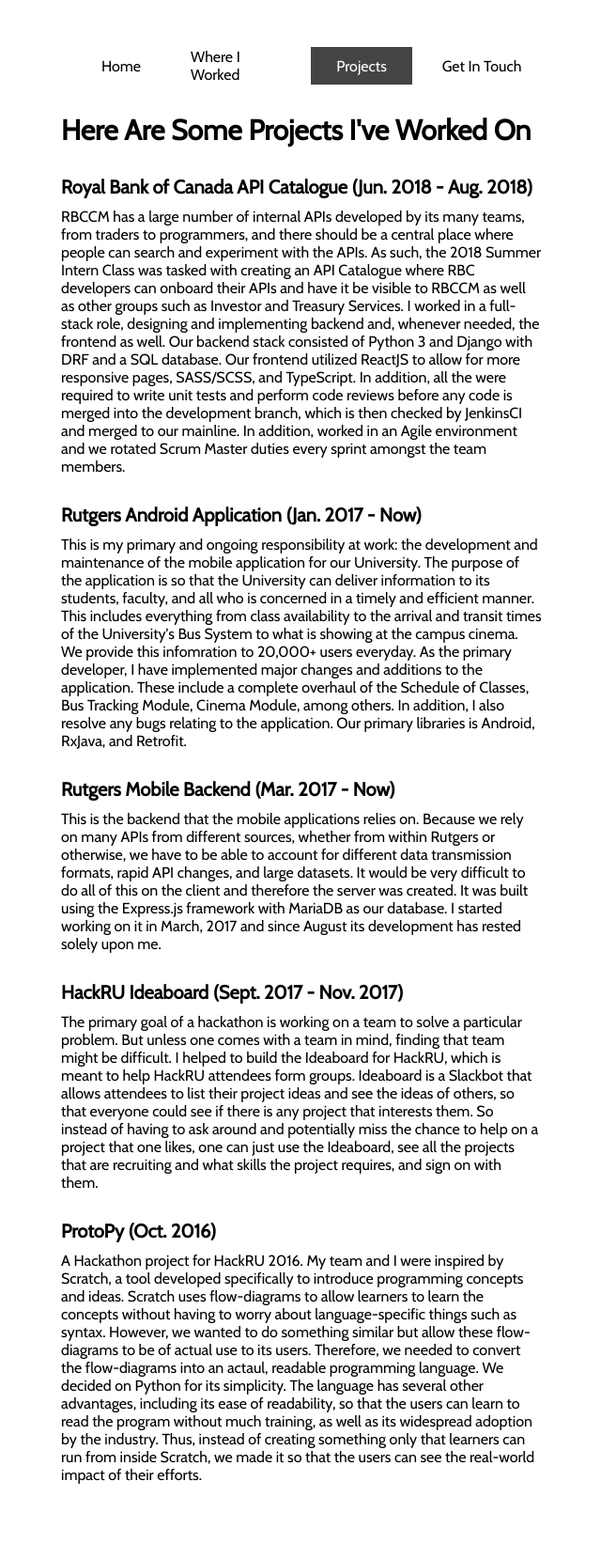
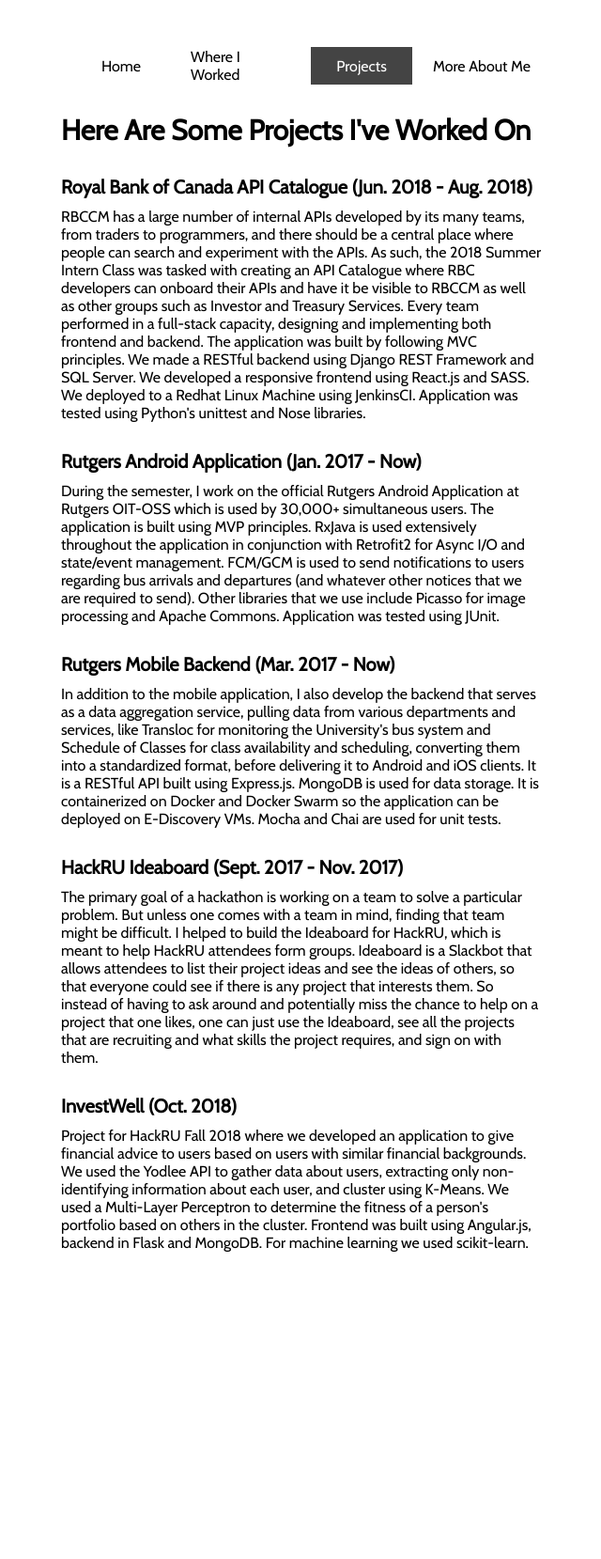
Before and after one commit to ruizha/website, a Flask app: page /projects in a window 1280 px wide. Shown: the whole page at 94% size, without its empty margins (319-959 px from the left). After the commit the page ends 1332 px from the top, so only its background shows below. Run offline with Flask 2, Linux system fonts and the light colour scheme; some libraries are stand-ins or nearby versions.

Commit message:
Edits to project.html, work.html, and resume links

```diff
--- a/main.py
+++ b/main.py
@@ -40,7 +40,7 @@ navbar_items = [
     NavbarItem("home", "Home"),
     NavbarItem("work", "Where I Worked"),
     NavbarItem("projects", "Projects"),
-    NavbarItem("contact", "Get In Touch")
+    NavbarItem("contact", "More About Me")
 ]
 
 navbar_collection = NavbarItemCollection(navbar_items)
@@ -77,7 +77,7 @@ tools = [
 lfj_subtitles = [
     'Looking for job',
     '"...a fine choice" ~ everyone',
-    '<span><a class=\'text-link\' href="https://www.dropbox.com/s/6deebimrtioij1g/RuiZhang_Resume_Aug2018-Flattened.pdf?dl=1" style="text-decoration: none;">Here\'s my resume</a></span>',
+    '<span><a class=\'text-link\' href="https://www.dropbox.com/s/nvtbp6si16ng24b/rui_zhang_resume.pdf?dl=1" style="text-decoration: none;">Here\'s my resume</a></span>',
     'Graduating this semester',
     'Are you a recruiter?',
     'Coder for hire'
--- a/templates/contacts.html
+++ b/templates/contacts.html
@@ -30,7 +30,7 @@
                 <p class='fadeInOut' id='copied-text' value=500 style='visibility: hidden;'> Copied! </p>
             </div>
             <div class='contact-element'>
-                <a class='contacts-link' href='https://www.dropbox.com/s/6deebimrtioij1g/RuiZhang_Resume_Aug2018-Flattened.pdf?dl=1'>
+                <a class='contacts-link' href='https://www.dropbox.com/s/nvtbp6si16ng24b/rui_zhang_resume.pdf?dl=0'>
                     <img src="{{ url_for('static', filename='images/resume.png') }}">
                     <p> You can also have a look at my resume, which is updated as frequently as possible </p>
                 </a>
--- a/templates/main.html
+++ b/templates/main.html
@@ -17,7 +17,7 @@
             <p class='section-header'> About Me </p>
             <p>
                 My name is Rui (pronounced Ray) Zhang and I am currently a senior at Rutgers University-New
-                Brunswick pursuing a B.Sc. in Computer Science and Mathematics (resume <a class='text-link' href='https://www.dropbox.com/s/6deebimrtioij1g/RuiZhang_Resume_Aug2018-Flattened.pdf?dl=1'>here</a>). I have just recently
+                Brunswick pursuing a B.Sc. in Computer Science and Mathematics (resume <a class='text-link' href='https://www.dropbox.com/s/nvtbp6si16ng24b/rui_zhang_resume.pdf?dl=1'>here</a>). I have just recently
                 completed an internship with Royal Bank of Canada (RBC) at their Jersey City office and will
                 return to my employment at Rutgers-OIT Open Solution Systems, where I am tasked with
                 developing Rutgers' university-wide Android mobile application and the backend services on
@@ -39,11 +39,11 @@
         <div class='section' id='section-edu'>
             <p class='section-header'> Some Classes That I Enjoyed </p>
             <ul>
+                <li> <span class='bold'> Distributed Systems (01:198:417) </span> Allowed me to better understand how machines and clusters communicate, scale, and deal with failures </li>
                 <li> <span class='bold'> Design and Analysis of Computer Algorithms (01:198:344) </span> Gave me an in-depth look and a greater understanding of the strengths and weaknesses of algorithms and how to apply them in different situation </li>
-                <li> <span class='bold'> Principles of Information and Data Management (01:198:336) </span> An interesting view into the theory and internal workings of various DBMS's </li>
+                <li> <span class='bold'> Principles of Information and Data Management (01:198:336) </span> and <span class='bold'> Database Implementation </span> Two classes which gave me a lot of insight into the interworkings of the backbone of every system. While I may never build my own database, it did give me a better understanding of how to optimize SQL/NoSQL DBs to be more efficient. </li>
                 <li> <span class='bold'> Introduction to Artifical Intelligence (01:640:440) </span> I took this class expecting to because I wanted to work with artificial intelligence. I came out of it wanting to work with Big Data because I learned that is what I really wanted to do. </li>
                 <li> <span class='bold'> Operating Systems (01:198:416) </span> While I do not really see myself doing any OS programming in the near future, this class is extremely useful to me whenever I am doing low-level programming such as using C/C++ and working with microprocessors. The information about memory management is also very helpful in understanding garbage collectors of various languages, interpreters, and compilers (especially those times when the JVM starts leaking memory).
-                <li> <span class='bold'> Systems Programming (01:198:214) </span> One of my favorite classes, taught by Professor Tjang. Through this course I learned how multithreading and multiprocessing really worked under the surface. I also got really good at C afterwards. </li>
                 <li> <span class='bold'> Computer Architectures (01:198:211) </span> I learned how C works and found myself oddly enjoying it. Assembly and the Execution Stack were also pretty cool. </li>
         </div>
         <div class='section' id='section-skills'>
--- a/templates/projects.html
+++ b/templates/projects.html
@@ -17,35 +17,31 @@
                 Royal Bank of Canada API Catalogue (Jun. 2018 - Aug. 2018)
             </div>
             <div class='project-desc'>
-                RBCCM has a large number of internal APIs developed by its many teams, from traders to programmers, and there should be a central place where people can search and experiment with the APIs. As such, the 2018 Summer Intern Class was tasked with creating an API Catalogue where RBC developers can onboard their APIs and have it be visible to RBCCM as well as other groups such as Investor and Treasury Services. I worked in a full-stack role, designing and implementing backend and, whenever needed, the frontend as well. Our backend stack consisted of Python 3 and Django with DRF and a SQL database. Our frontend utilized ReactJS to allow for more responsive pages, SASS/SCSS, and TypeScript. In addition, all the were required to write unit tests and perform code reviews before any code is merged into the development branch, which is then checked by JenkinsCI and merged to our mainline. In addition, worked in an Agile environment and we rotated Scrum Master duties every sprint amongst the team members.
+                RBCCM has a large number of internal APIs developed by its many teams, from traders to programmers, and there should be a central place where people can
+                search and experiment with the APIs. As such, the 2018 Summer Intern Class was tasked with creating an API Catalogue where RBC developers can onboard their APIs
+                and have it be visible to RBCCM as well as other groups such as Investor and Treasury Services. Every team performed in a full-stack capacity, designing and implementing
+                both frontend and backend. The application was built by following MVC principles.
+                We made a RESTful backend using Django REST Framework and SQL Server. We developed a responsive frontend
+                using React.js and SASS. We deployed to a Redhat Linux Machine using JenkinsCI. Application was tested using Python's unittest and Nose libraries.
             </div>
         </div>
         <div class='subsection project-subsection'>
             <div class='subsection-name bold'> Rutgers Android Application (Jan. 2017 - Now) </div>
             <div class='project-desc'>
-                This is my primary and ongoing responsibility at work: the development and maintenance of the mobile application for our University.
-                The purpose of the application is so that the University can deliver information to its students, faculty, and all who is concerned
-                in a timely and efficient manner. This includes everything from class availability to the arrival and transit times of the University's Bus System
-                to what is showing at the campus cinema. We provide this infomration to 20,000+ users everyday. As the primary developer, I have
-                implemented major changes and additions to the application. These include a complete overhaul of the Schedule of Classes, Bus Tracking Module, Cinema
-                Module, among others. In addition, I also resolve any bugs relating to the application. Our primary libraries is Android, RxJava, and Retrofit.
+                During the semester, I work on the official Rutgers Android Application at Rutgers OIT-OSS which is used by 30,000+ simultaneous users. The application is
+                built using MVP principles. RxJava is used extensively throughout the application in conjunction with Retrofit2 for Async I/O and state/event management. FCM/GCM is used
+                to send notifications to users regarding bus arrivals and departures (and whatever other notices that we are required to send). Other libraries that
+                we use include Picasso for image processing and Apache Commons. Application was tested using JUnit.
             </div>
         </div>
         <div class='subsection project-subsection'>
             <div class='subsection-name bold'> Rutgers Mobile Backend (Mar. 2017 - Now) </div>
-            This is the backend that the mobile applications relies on. Because we rely on many APIs from different sources, whether from within Rutgers or otherwise,
-            we have to be able to account for different data transmission formats, rapid API changes, and large datasets. It would be very difficult to do all of this
-            on the client and therefore the server was created. It was built using the Express.js framework with MariaDB as our database. I started working on it in
-            March, 2017 and since August its development has rested solely upon me.
+                In addition to the mobile application, I also develop the backend that serves as a data aggregation service, pulling data from various departments
+                and services, like Transloc for monitoring the University's bus system and Schedule of Classes for class availability and scheduling, converting
+                them into a standardized format, before delivering it to Android and iOS clients. It is a RESTful API built using Express.js. MongoDB is used for data storage.
+                It is containerized on Docker and Docker Swarm so the application can be deployed on E-Discovery VMs. Mocha and Chai are used for
+                unit tests.
             </div>
-        <!-- <div class='subsection project-subsection'>
-            <div class='subsection-name bold'> Photoanalyser (Jan. 2018) </div>
-            I went on a trip to California, traveling to such places as Big Sur National Park and the Grand Canyon. However, I took too many photos, many of them of the
-            same scene. Therefore, it would be a pain to sort all of these out. I remembered reading somewhere that using FFTs one can determine
-            the blurriness of an image and I thought I would build a tool that would be able to discern between the good photographs and those that are too shaky to keep.
-            Even though it probably would have taken less time to simply look through the photographs myself and choose the good ones, using a week to write this program
-            taught me about FFTs, signal processing, and various libraries such as NumPy and SciPy. I wrote this in Python 3.
-        </div> -->
         <div class='subsection project-subsection'>
             <div class='subsection-name bold'> HackRU Ideaboard (Sept. 2017 - Nov. 2017) </div>
                 The primary goal of a hackathon is working on a team to solve a particular problem. But unless one comes with a team in mind, finding that team might be
@@ -55,14 +51,12 @@
                 and what skills the project requires, and sign on with them.
             </div>
         <div class='subsection project-subsection'>
-            <div class='subsection-name bold'> ProtoPy (Oct. 2016) </div>
-            A Hackathon project for HackRU 2016. My team and I were inspired by Scratch, a tool developed specifically to introduce programming concepts and
-            ideas. Scratch uses flow-diagrams to allow learners to learn the concepts without having to worry about language-specific things such as syntax.
-            However, we wanted to do something similar but allow these flow-diagrams to be of actual use to its users. Therefore, we needed to convert the
-            flow-diagrams into an actaul, readable programming language. We decided on Python for its simplicity. The language has several other advantages, including
-            its ease of readability, so that the users can learn to read the program without much training, as well as its widespread adoption by the industry. Thus,
-            instead of creating something only that learners can run from inside Scratch, we made it so that the users can see the real-world impact of their
-            efforts.
+            <div class='subsection-name bold'> InvestWell (Oct. 2018) </div>
+                Project for HackRU Fall 2018 where we developed an application to give financial advice to users based on users with similar financial backgrounds. We used
+                the Yodlee API to gather data about users, extracting only non-identifying information about each user, and cluster using K-Means. We used a Multi-Layer Perceptron
+                to determine the fitness of a person's portfolio based on others in the cluster. Frontend was built using Angular.js, backend in Flask and MongoDB. For
+                machine learning we used scikit-learn.
+            </div>
         </div>
     </div>
 {% endblock %}
--- a/templates/work.html
+++ b/templates/work.html
@@ -13,8 +13,7 @@
 {% block body %}
     <div class='content'>
         <div class='subsection' id='rbc'>
-            <p class='subsection-name bold'> Summer Technical Analyst @ Royal Bank of Canada (RBC) Capital Markets (Jun. 2018 - Aug. 2018) </p>
-            <p> RBC Capital Markets (RBCCM) offers investment and finance services to corporations and is the only part of RBC that operates within the United States. In an effort to adapt to a rapidly changing market and stay ahead of the curve, RBCCM is heavily dependent on technology and as such has hundreds of various internal apis and libraries that are used by RBCCM as well as other parts of RBC such as Investor and Treasury Services (I&TS). As such, the 2018 Intern Group was tasked with building a centralized API Catalogue in order to provide a central repository of existing APIs and its documentation. We worked in a Scrum environment that helped us to meet deadlines and deliverables through two-week sprints. At the end of our sprints, we were tasked with presenting our results to upper management. </p>
+            <p class='subsection-name bold'> Summer Technical Analyst @ Royal Bank of Canada (RBC) Capital Markets (Jun. 2018 - Aug. 2018) </p> <p> RBC Capital Markets (RBCCM) offers investment and finance services to corporations and is the only part of RBC that operates within the United States. In an effort to adapt to a rapidly changing market and stay ahead of the curve, RBCCM is heavily dependent on technology and as such has hundreds of various internal apis and libraries that are used by RBCCM as well as other parts of RBC such as Investor and Treasury Services (I&TS). As such, the 2018 Intern Group was tasked with building a centralized API Catalogue in order to provide a central repository of existing APIs and its documentation. We worked in a Scrum environment that helped us to meet deadlines and deliverables through two-week sprints. At the end of our sprints, we were tasked with presenting our results to upper management. </p>
         </div>
         <div class='subsection' id='oss'>
             <p class='subsection-name bold'> Mobile Developer @ Rutgers University EAS - Open Systems Solutions (Jan. 2017 - Now) </p>
```
Also changed, not shown: 1 other file. Lines whose indentation alone changed are shown as unchanged.
